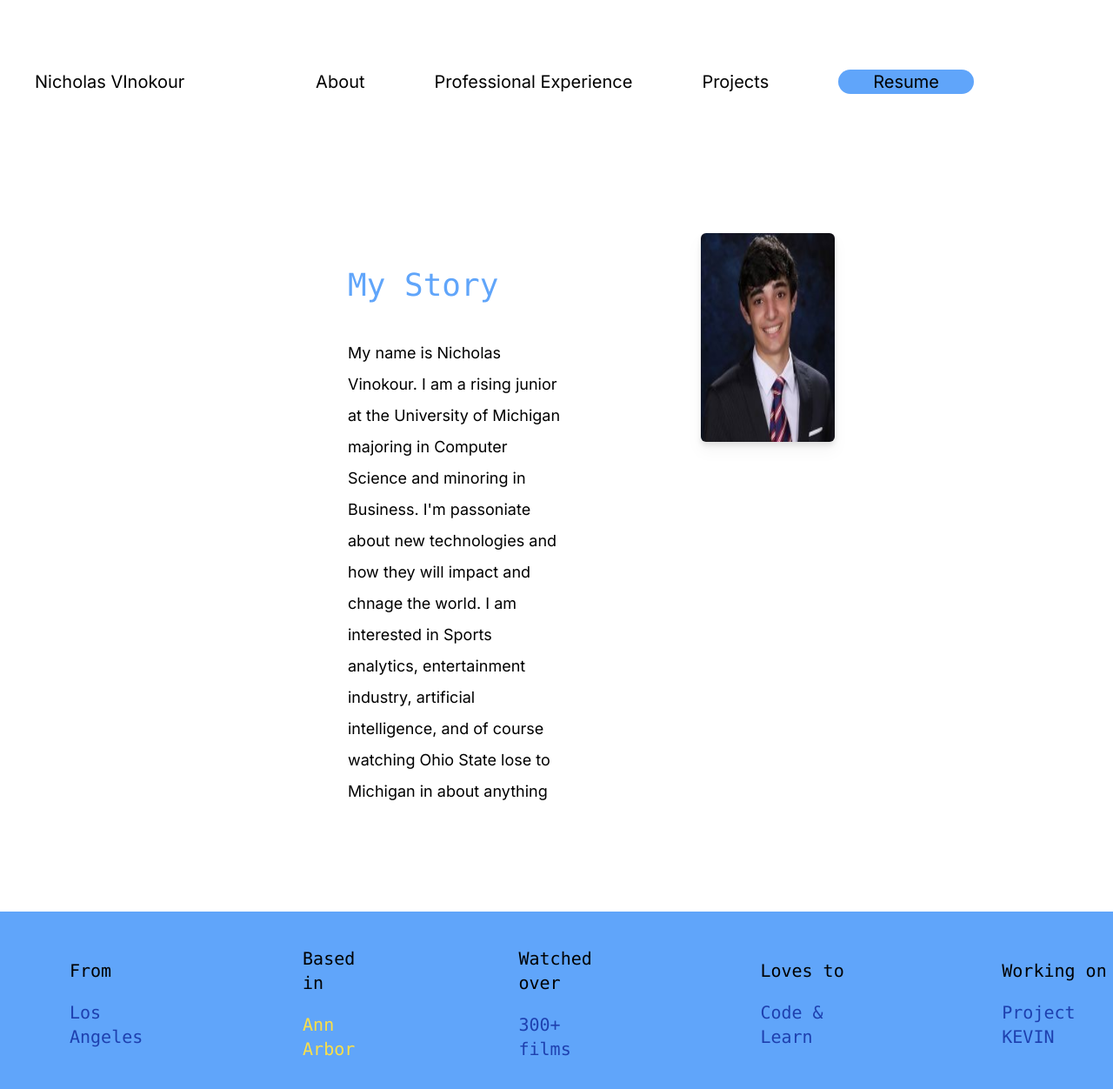
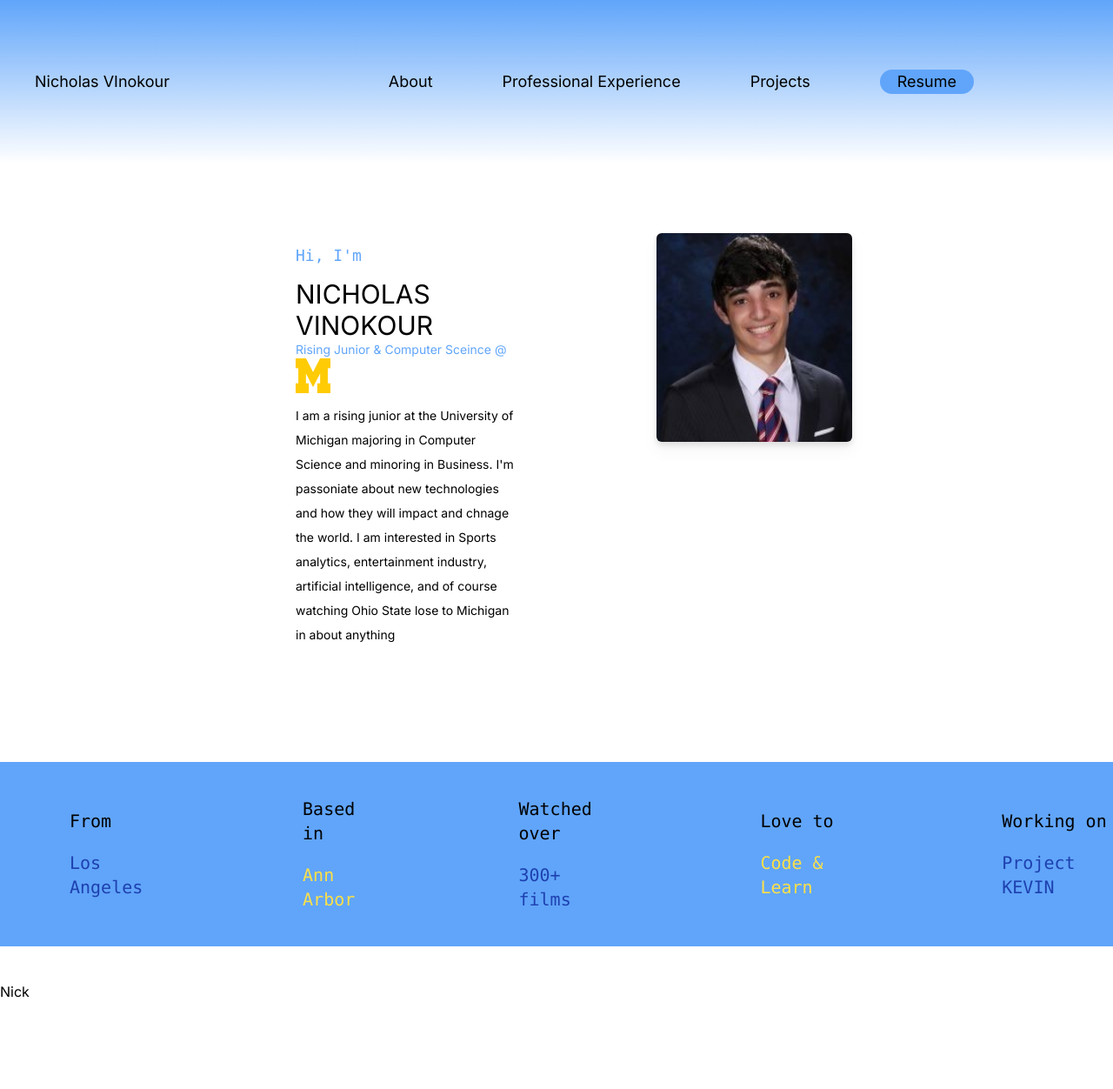
Before and after one commit to vinokour/my-website, a Next.js app: page / in a window 1280 px wide. Shown: the top 1252 px of the page at 87% size. After the commit the page ends 1152 px from the top, so only its background shows below. Built offline with nearby package versions, Linux system fonts and the light colour scheme.

Commit message:
Gradient navbar

```diff
--- a/src/app/components/aboutbar.tsx
+++ b/src/app/components/aboutbar.tsx
@@ -8,8 +8,8 @@ export default function aboutbar() {
         <p className="  text-yellow-300">Ann Arbor</p></p>
         <p className="flex flex-col gap-5"> Watched over
         <p className=" text-blue-800">300+ films</p></p>
-        <p className="flex flex-col gap-5">Loves to
-        <p className=" text-blue-800">Code & Learn </p></p>
+        <p className="flex flex-col gap-5">Love to
+        <p className=" text-yellow-300">Code & Learn </p></p>
         <p className="flex flex-col gap-5">Working on
         <p className=" text-blue-800 ">Project KEVIN</p></p>
         </div>
--- a/src/app/components/navbar.tsx
+++ b/src/app/components/navbar.tsx
@@ -1,14 +1,12 @@
 export default function Navbar() {
   return (
-    <div className="flex flex-row text-xl  bg-white w-full py-20 justify-between px-10 text-black">
+    <div className="flex flex-row text-lg bg-gradient-to-b from-blue-400  w-full py-20 justify-between px-10 text-black">
       <p>Nicholas VInokour</p>
       <div className="flex flex-row gap-20 text-black mr-20 px-10  justify-between">
         <p>About</p>
         <p>Professional Experience</p>
         <p>Projects</p>
-        <div className="rounded-full bg-blue-400 px-10 ">
-          Resume
-          </div>
+        <button className=" rounded-full bg-blue-400 px-5 ">Resume</button>
       </div>
     </div>
   );
--- a/src/app/components/picture.tsx
+++ b/src/app/components/picture.tsx
@@ -2,8 +2,11 @@ export default function Picture() {
     return (
         <div className="flex flex-row items-start px-10 gap-20 rounded-full e text-3xl">
             <div className="flex flex-col">
-            <p className="text-4xl font-mono py-10   text-blue-400"> My Story</p>
-            <p className="text-lg leading-loose">My name is Nicholas Vinokour. I am a rising junior at the University of Michigan majoring in
+            <p className="text-lg font-mono py-3  text-blue-400"> Hi, I'm </p>
+            <p className="text-3xl">NICHOLAS VINOKOUR</p>
+            <p className=" text-sm text-blue-400 w-full">Rising Junior & Computer Sceince @ <img src="/UofM.png" className="w-10 h-10 inline-block" />
+            </p>
+            <p className=" text-sm py-3 leading-loose"> I am a rising junior at the University of Michigan majoring in
             Computer Science and minoring in Business. I'm passoniate about new technologies and how they will impact and chnage the world. I am interested in
             Sports analytics, entertainment industry, artificial intelligence, and of course watching Ohio State lose to Michigan in about anything
              </p>
--- a/src/app/page.tsx
+++ b/src/app/page.tsx
@@ -4,17 +4,18 @@ import Picture from "./components/picture";
 import Aboutbar from "./components/aboutbar";
 export default function Home() {
   return (
-    <div className=" bg-[#ffff] w-full h-[100vh]">
+    <div className="  w-full h-[100vh]">
       <Navbar></Navbar>
-      <div className="flex flex-col w-full h-[50vh] bg-white-400">
+      <div className="flex flex-col w-full h-[50vh] bg-white">
         <div className="flex flex-row justify-center w-full py-10 mr-20 mt-10 text-black ">
-          <div className="flex flex-col w-[50%] px-10 h-[50%]">
+          <div className="flex flex-col w-[50%] mr-10 h-[50%]">
             <Picture></Picture>
           </div>
         </div>
         <div className="flex flex-row bg-blue-400 w-full h-full py-15 mt-20">
           <Aboutbar></Aboutbar>
         </div>
+        <div className="flex flex-col bg-white pt-10">Nick</div>
       </div>
     </div>
   );
```
